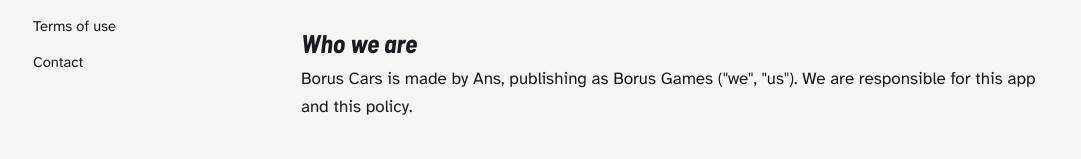
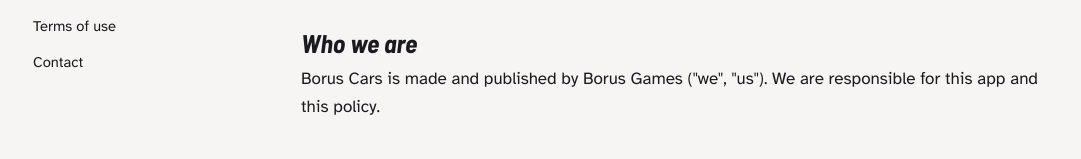
Before and after one commit to borusgames/borusgames.github.io, a plain HTML site: page borus-cars-privacy.html in a window 1280 px wide. Shown: the part 540-699 px from the top of the page, without its empty margins (87-1168 px from the left). Drawn offline with Linux system fonts and the light colour scheme.

Commit message:
Borus Cars privacy: publisher is Borus Games

```diff
--- a/borus-cars-privacy.html
+++ b/borus-cars-privacy.html
@@ -115,7 +115,7 @@ footer { margin-top: 40px; padding-top: 18px; border-top: 1px solid var(--rule);
 
       <section id="who">
         <h2>Who we are</h2>
-        <p>Borus Cars is made by Ans, publishing as Borus Games ("we", "us"). We are responsible for this app and this policy.</p>
+        <p>Borus Cars is made and published by Borus Games ("we", "us"). We are responsible for this app and this policy.</p>
       </section>
 
       <section id="data">
```
